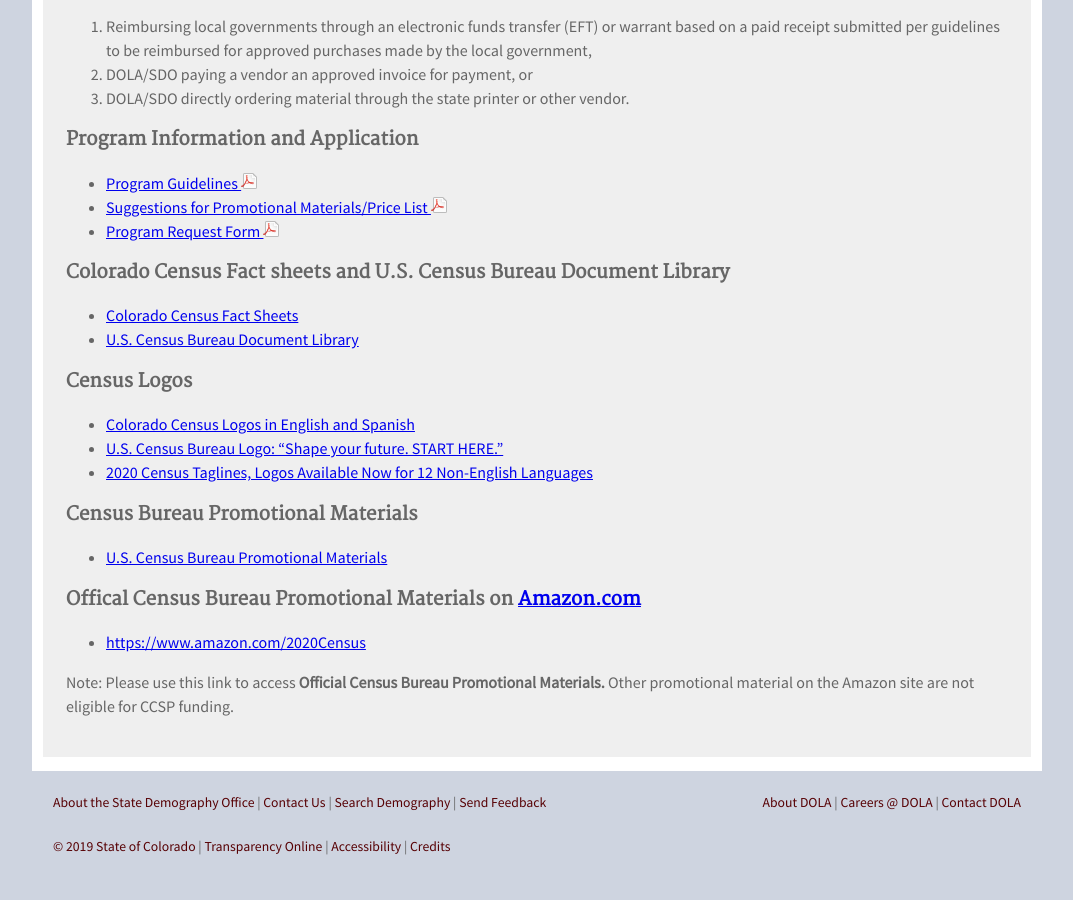
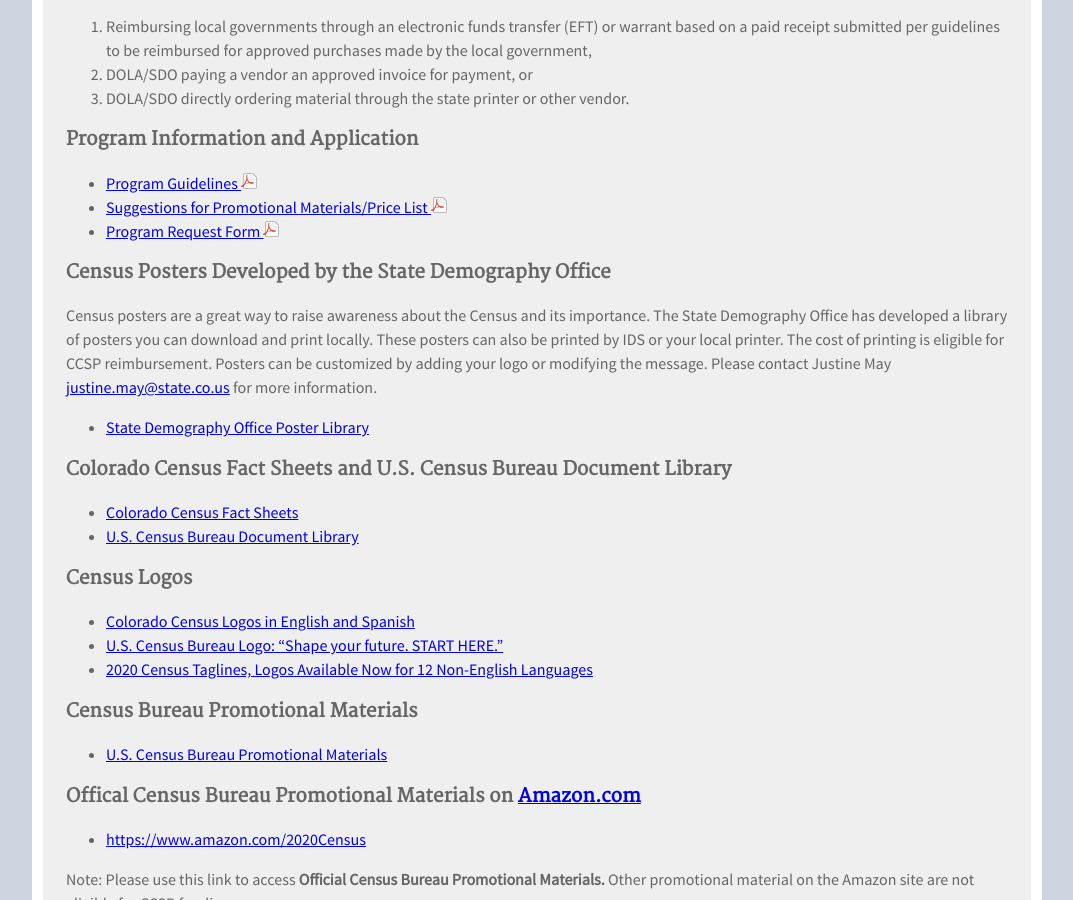
Before and after one commit to TBleess/Website_New, a Jekyll site: the page built from pages/5_CensusACS/2020-CCSP.md, in a window 1280 px wide and 900 px high, scrolled down 845 px. Shown: the whole window, without its empty margins (103-1176 px from the left). Built offline with Jekyll 4.4.1, drawn with Linux system fonts in a browser that asks for light colours; before the commit the page ends 1724 px from its top, so only the background shows below that.

Commit message:
Update 2020-CCSP.md

```diff
--- a/pages/5_CensusACS/2020-CCSP.md
+++ b/pages/5_CensusACS/2020-CCSP.md
@@ -32,7 +32,12 @@ If you have any questions about this program, please contact Adam Bickford at [a
 - [Suggestions for Promotional Materials/Price List ![pdf](/images/page_white_acrobat.png 'download pdf file')](https://drive.google.com/open?id=18Kh_SRnm0YN98rGLyDNmwz9rxLlMPJWM)
 - [Program Request Form ![pdf](/images/page_white_acrobat.png 'download pdf file')](https://drive.google.com/uc?export=download&id=127eiyF7cwIYxtI9yKwwu5Y3HTYgtocTl)
 
-### Colorado Census Fact sheets and U.S. Census Bureau Document Library
+### Census Posters Developed by the State Demography Office
+Census posters are a great way to raise awareness about the Census and its importance.  The State Demography Office has developed a library of posters you can download and print locally.  These posters can also be printed by IDS or your local printer.  The cost of printing is eligible for CCSP reimbursement.
+Posters can be customized by adding your logo or modifying the message.  Please contact Justine May [justine.may@state.co.us](mailto:justine.may@state.co.us) for more information.
+- [State Demography Office Poster Library](https://drive.google.com/open?id=1J-b5wEFpuEUd-Thk3LC-oeQBBbjWCYTk)
+
+### Colorado Census Fact Sheets and U.S. Census Bureau Document Library
 - [Colorado Census Fact Sheets](https://demography.dola.colorado.gov/census-acs/2020-factsheets/)
 - [U.S. Census Bureau Document Library](https://drive.google.com/open?id=1tgRUS4F0BS1Cl4Thmy8SQioG0e2eV7fy)
 
```
